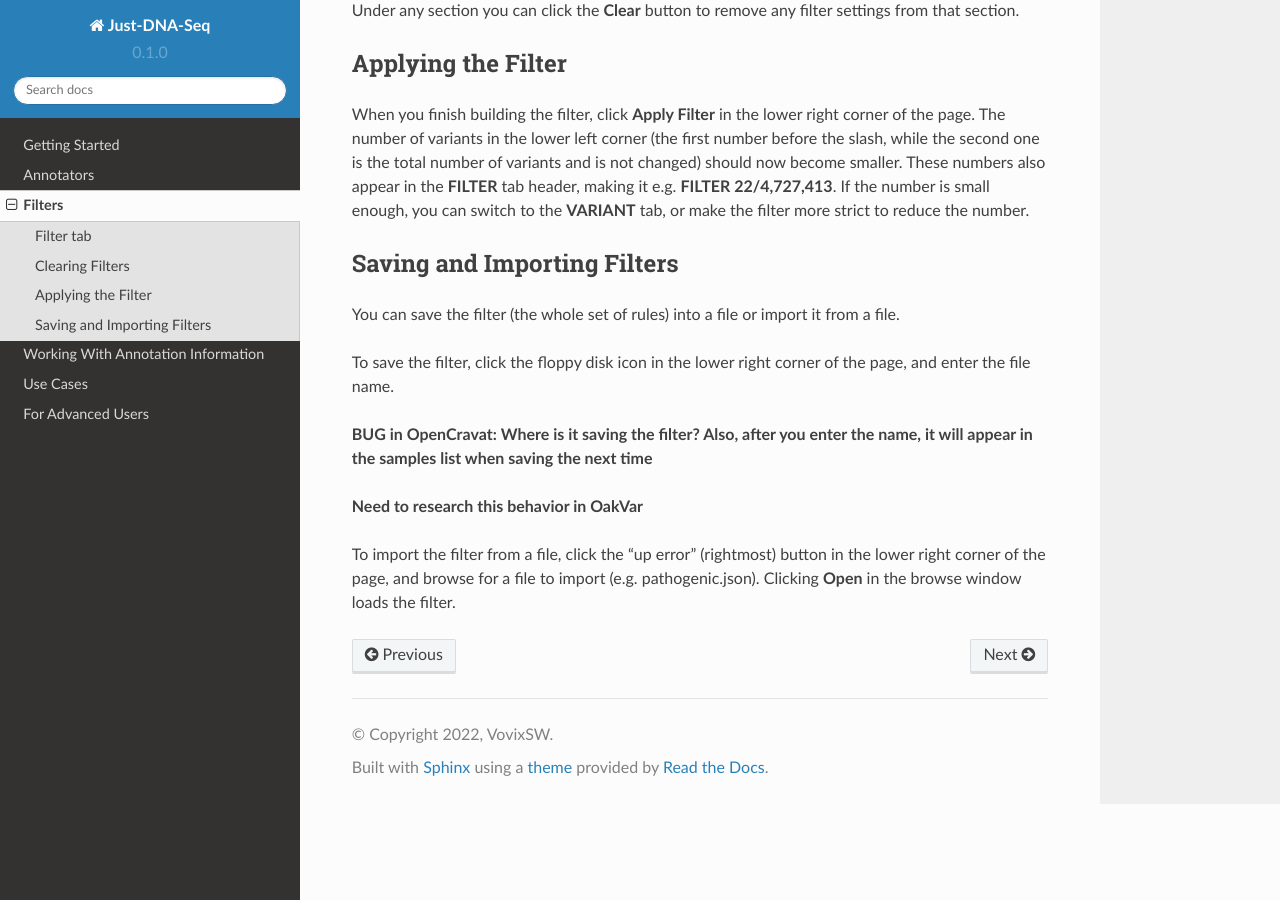
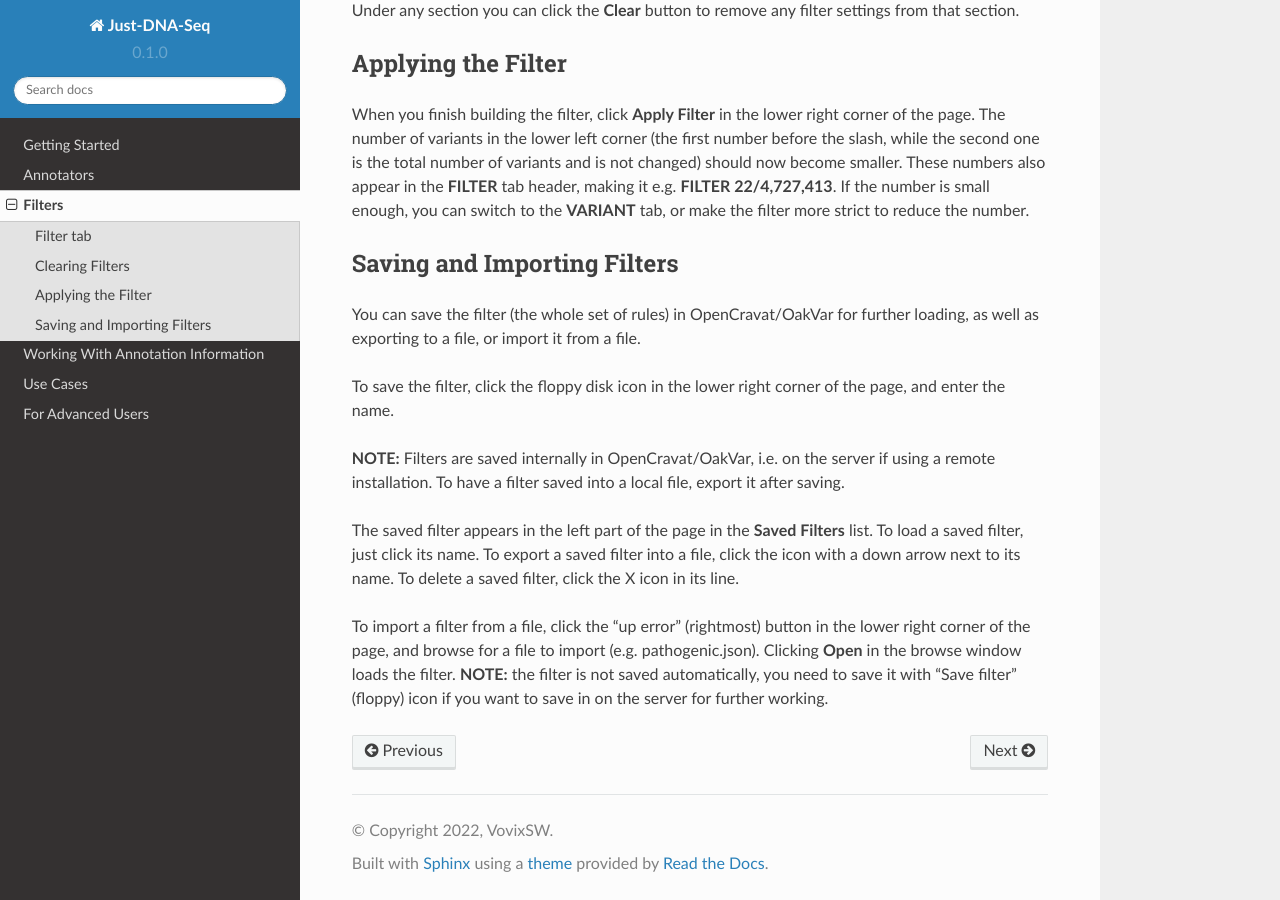
Before and after one commit to dna-seq/just-dna-seq, a Sphinx documentation site: the page built from docs/source/filters.rst, in a window 1280 px wide and 900 px high, scrolled down 2385 px. Built offline with Sphinx 7.4.7 and the Read the Docs theme 2.0.0, drawn with Linux system fonts in a browser that asks for light colours.

Commit message:
Update filters.rst

```diff
--- a/docs/source/filters.rst
+++ b/docs/source/filters.rst
@@ -87,12 +87,15 @@ When you finish building the filter, click **Apply Filter** in the lower right c
 Saving and Importing Filters
 ----------------------------
 
-You can save the filter (the whole set of rules) into a file or import it from a file.
+You can save the filter (the whole set of rules) in OpenCravat/OakVar for further loading, as well as exporting to a file, or import it from a file.
 
-To save the filter, click the floppy disk icon in the lower right corner of the page, and enter the file name.
+To save the filter, click the floppy disk icon in the lower right corner of the page, and enter the name.
 
-**BUG in OpenCravat: Where is it saving the filter? Also, after you enter the name, it will appear in the samples list when saving the next time**
+**NOTE:** Filters are saved internally in OpenCravat/OakVar, i.e. on the server if using a remote installation. To have a filter saved into a local file, export it after saving.
 
-**Need to research this behavior in OakVar**
+The saved filter appears in the left part of the page in the **Saved Filters** list.
+To load a saved filter, just click its name.
+To export a saved filter into a file, click the icon with a down arrow next to its name.
+To delete a saved filter, click the X icon in its line.
 
-To import the filter from a file, click the "up error" (rightmost) button in the lower right corner of the page, and browse for a file to import (e.g. pathogenic.json). Clicking **Open** in the browse window loads the filter.
+To import a filter from a file, click the "up error" (rightmost) button in the lower right corner of the page, and browse for a file to import (e.g. pathogenic.json). Clicking **Open** in the browse window loads the filter. **NOTE:** the filter is not saved automatically, you need to save it with "Save filter" (floppy) icon if you want to save in on the server for further working.
```
